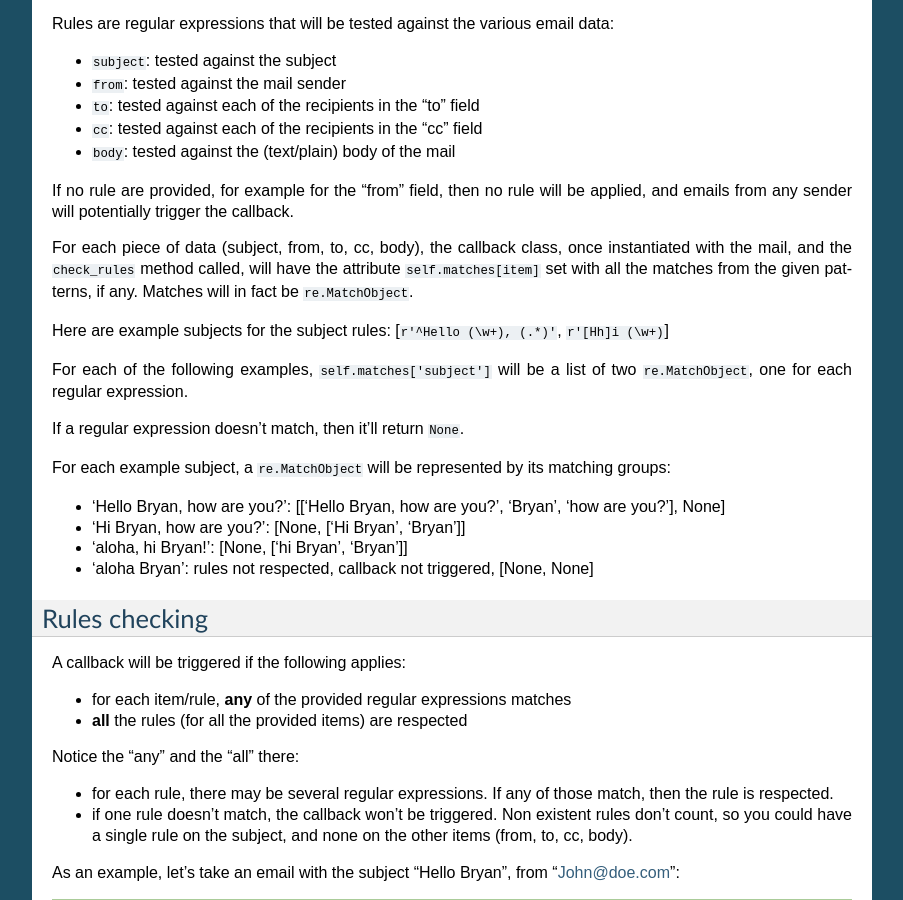
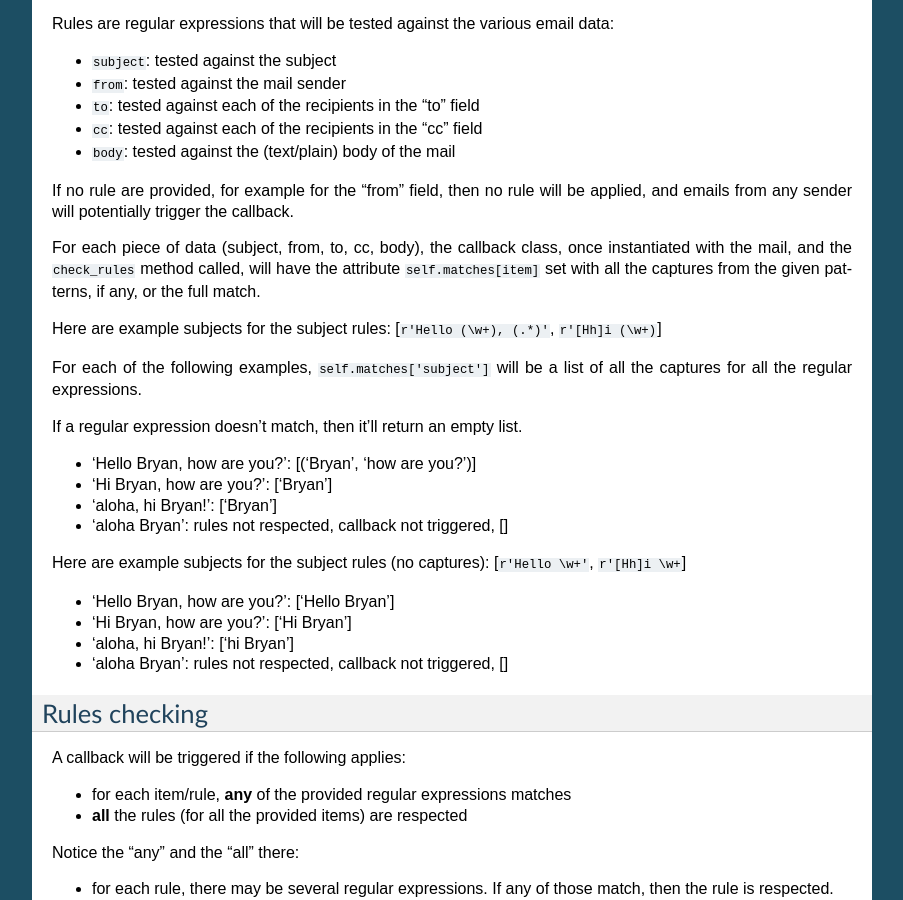
Before and after one commit to magopian/mailbot, a Sphinx documentation site: the page built from docs/source/index.rst, in a window 1280 px wide and 900 px high, scrolled down 2471 px. Shown: the whole window, without its empty margins (198-1101 px from the left). Built offline with Sphinx 7.4.7, drawn with Linux system fonts in a browser that asks for light colours.

Commit message:
Better Callback.matches: give direct access to captures. Better livetest

```diff
--- a/docs/source/index.rst
+++ b/docs/source/index.rst
@@ -172,25 +172,29 @@ applied, and emails from any sender will potentially trigger the callback.
 
 For each piece of data (subject, from, to, cc, body), the callback class,
 once instantiated with the mail, and the ``check_rules`` method called, will
-have the attribute ``self.matches[item]`` set with all the matches from the
-given patterns, if any. Matches will in fact be ``re.MatchObject``.
+have the attribute ``self.matches[item]`` set with all the captures from the
+given patterns, if any, or the full match.
 
 Here are example subjects for the subject rules:
-[``r'^Hello (\w+), (.*)'``, ``r'[Hh]i (\w+)``]
+[``r'Hello (\w+), (.*)'``, ``r'[Hh]i (\w+)``]
 
 For each of the following examples, ``self.matches['subject']`` will be a list
-of two ``re.MatchObject``, one for each regular expression.
+of all the captures for all the regular expressions.
 
-If a regular expression doesn't match, then it'll return ``None``.
+If a regular expression doesn't match, then it'll return an empty list.
 
-For each example subject, a ``re.MatchObject`` will be represented by its
-matching groups:
+* 'Hello Bryan, how are you?': [('Bryan', 'how are you?')]
+* 'Hi Bryan, how are you?': ['Bryan']
+* 'aloha, hi Bryan!': ['Bryan']
+* 'aloha Bryan': rules not respected, callback not triggered, []
 
-* 'Hello Bryan, how are you?':
-  [['Hello Bryan, how are you?', 'Bryan', 'how are you?'], None]
-* 'Hi Bryan, how are you?': [None, ['Hi Bryan', 'Bryan']]
-* 'aloha, hi Bryan!': [None, ['hi Bryan', 'Bryan']]
-* 'aloha Bryan': rules not respected, callback not triggered, [None, None]
+Here are example subjects for the subject rules (no captures):
+[``r'Hello \w+'``, ``r'[Hh]i \w+``]
+
+* 'Hello Bryan, how are you?': ['Hello Bryan']
+* 'Hi Bryan, how are you?': ['Hi Bryan']
+* 'aloha, hi Bryan!': ['hi Bryan']
+* 'aloha Bryan': rules not respected, callback not triggered, []
 
 
 Rules checking
```
Also changed, not shown: other parts of docs/source/index.rst (+1 -1 lines), 4 other files.
